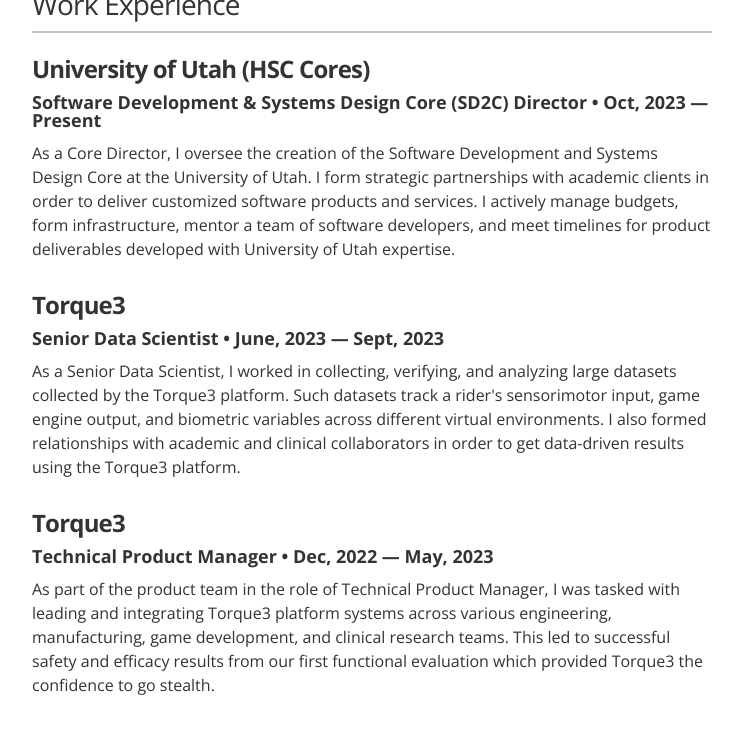
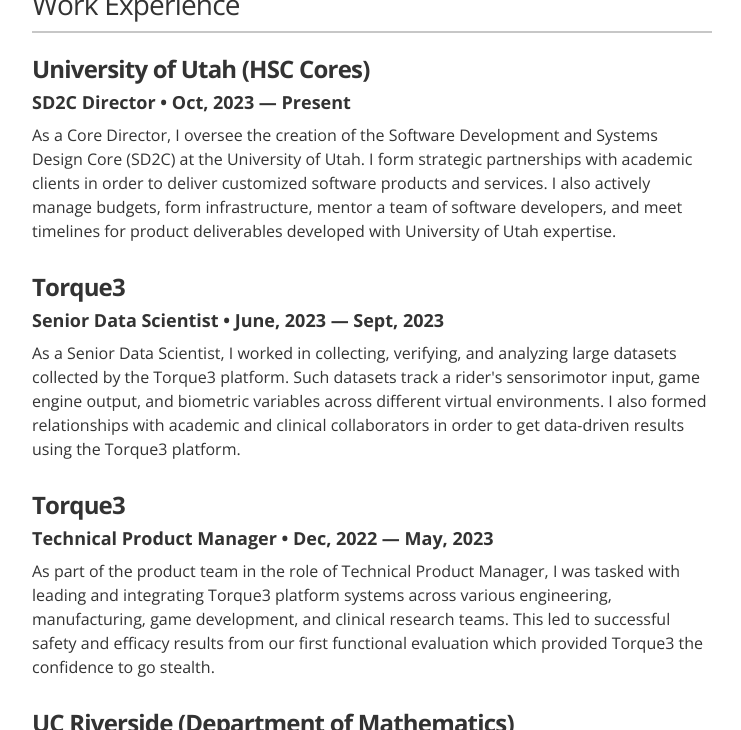
Before and after one commit to andsinpants/andsinpants.github.io, a Jekyll site: the page built from index.html, in a window 1280 px wide and 900 px high, scrolled down 750 px, cut to the strip 170-900 px from the top of the window. Shown: the whole strip, without its empty margins (268-1009 px from the left). Built offline with Jekyll 4.4.1, drawn with Linux system fonts in a browser that asks for light colours.

Commit message:
Update experience.yml

```diff
--- a/_data/experience.yml
+++ b/_data/experience.yml
@@ -1,8 +1,8 @@
 # Jobs
 - company: University of Utah (HSC Cores)
-  position: Software Development & Systems Design Core (SD2C) Director
+  position: SD2C Director
   duration: Oct, 2023 &mdash; Present
-  summary: "As a Core Director, I oversee the creation of the Software Development and Systems Design Core at the University of Utah. I form strategic partnerships with academic clients in order to deliver customized software products and services. I actively manage budgets, form infrastructure, mentor a team of software developers, and meet timelines for product deliverables developed with University of Utah expertise."
+  summary: "As a Core Director, I oversee the creation of the Software Development and Systems Design Core (SD2C) at the University of Utah. I form strategic partnerships with academic clients in order to deliver customized software products and services. I also actively manage budgets, form infrastructure, mentor a team of software developers, and meet timelines for product deliverables developed with University of Utah expertise."
 
 - company: Torque3
   position: Senior Data Scientist
```
